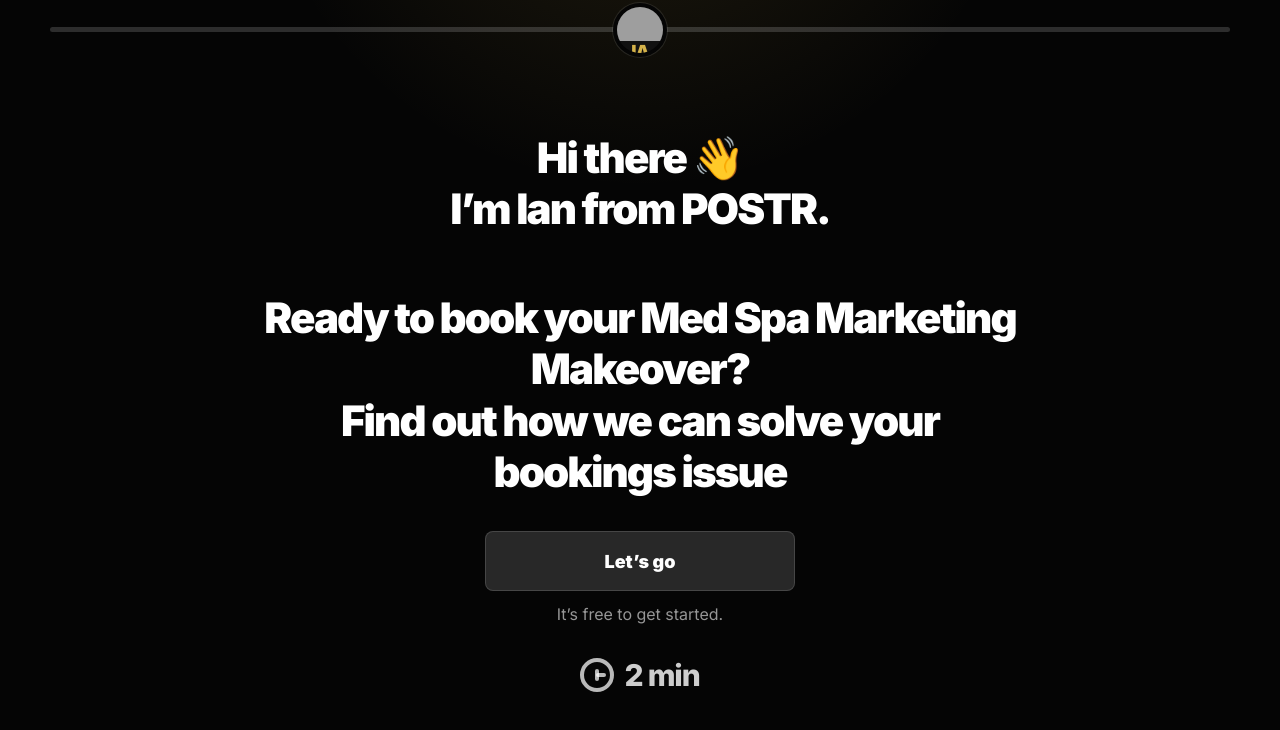
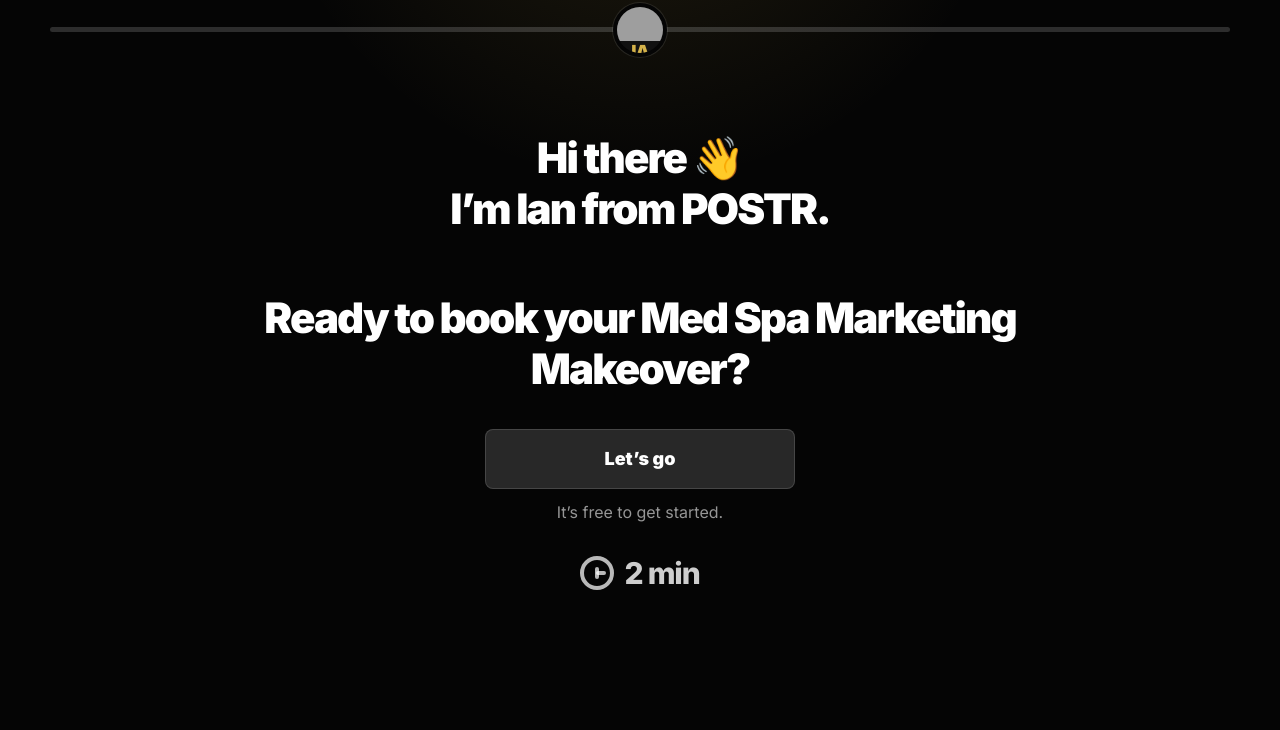
Before and after one commit to ianx51x-web/postrweb, a website: page call.html in a window 1280 px wide. Shown: the part 78-808 px from the top of the page. Drawn offline with Linux system fonts and the light colour scheme; grey boxes are pictures that could not be loaded.

Commit message:
git -add

```diff
--- a/call.html
+++ b/call.html
@@ -543,7 +543,7 @@
         <section class="screen active" data-step="0">
           <h1>Hi there 👋<br>I’m Ian from POSTR.</h1>
           <div class="intro-gap"></div>
-          <h2>Ready to book your Med Spa Marketing Makeover?<br>Find out how we can solve your bookings issue</h2>
+          <h2>Ready to book your Med Spa Marketing Makeover?</h2>
 
           <div class="button-stack">
             <button class="btn btn-dark" type="button" data-next>Let’s go</button>
```
